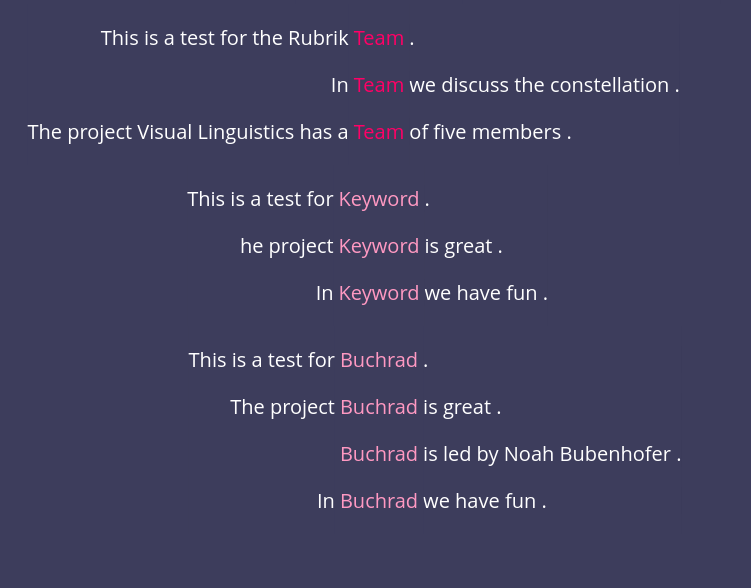
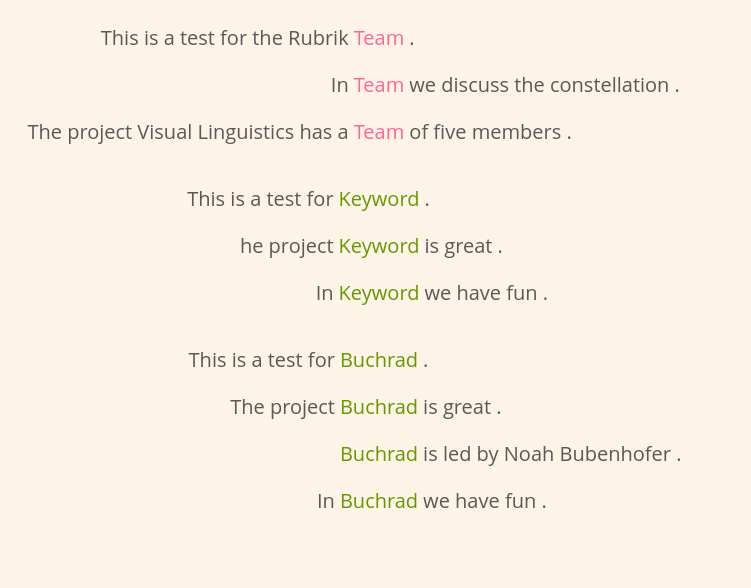
Before and after one commit to visling/visling.github.io, a plain HTML site: page index.html in a window 1280 px wide. Shown: the part 212-800 px from the top of the page, without its empty margins (261-1012 px from the left). Drawn offline with Linux system fonts and the light colour scheme.

Commit message:
color scheme

```diff
--- a/menu.js
+++ b/menu.js
@@ -181,6 +181,7 @@
 
 //every category different color hue
 var hues = ["#ff0066", "#ff3385", "#ff66a3", "#ff99c2"]; //hues of color #ff0066
+var hues = ["#ff6699", "#e65c00", "#996633","#669900"]; //, "#e6e600", "#ff9933","#993366","#006600"];
 for (var c = 0; c < middle.length; c++) {
 	var rndm = Math.floor(getRandomArbitrary(0,hues.length));
 	var titles = middle[c].getElementsByTagName("P");
--- a/stylesheet.css
+++ b/stylesheet.css
@@ -18,8 +18,9 @@
 
 * {
 	font-family: "Open sans", sans-serif;
-	color: white;
-	background-color: #3d3d5c;
+	color: #595959;
+	/*background-color: #3d3d5c;*/
+	background-color: #FDF3E7;
 	position:relative;
 	font-size: 20px;
 }
@@ -34,7 +35,8 @@
 
 div.panel {
 	padding: 0 18px;
-    background-color: #46466d;
+    /*background-color: #46466d;*/
+    background-color: #ffffff;
     max-height: 0;
     overflow: hidden;
     transition: 0.3s ease-in-out;
```
